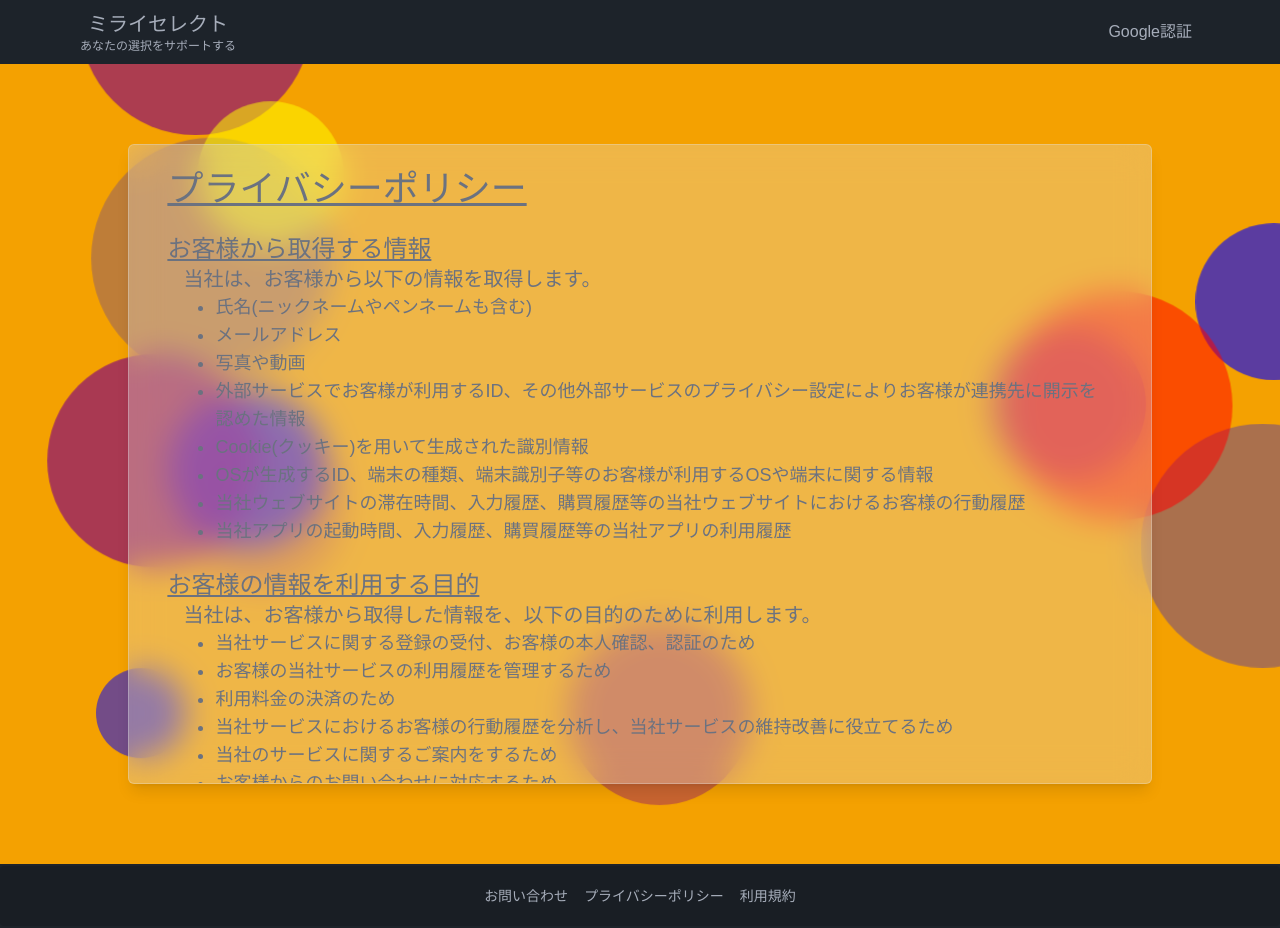
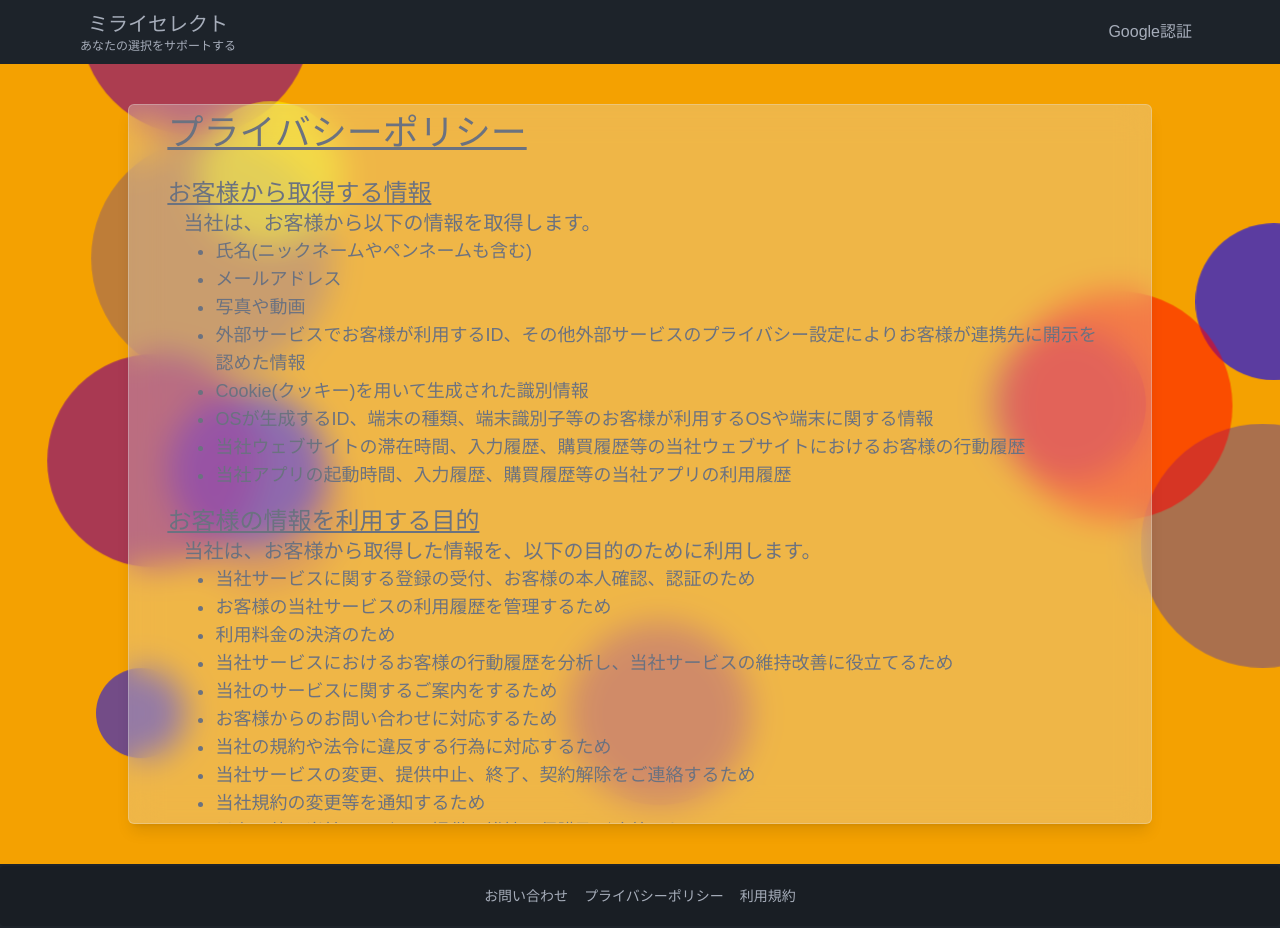
Before and after one commit to zio-tt/mirai_select, a Next.js app in the folder frontend/: page /privacy-policy in a window 1280 px wide. Built offline with nearby package versions, Linux system fonts and the light colour scheme; no server answers; a web font is replaced by a local one.

Commit message:
Refactor Privacy Policy Page

```diff
--- a/frontend/app/(routes)/(public)/privacy-policy/page.tsx
+++ b/frontend/app/(routes)/(public)/privacy-policy/page.tsx
@@ -1,58 +1,105 @@
 export default function PrivacyPolicy() {
   const h2Style = 'text-md md:text-lg lg:text-2xl underline';
   const h3Style = 'text-sm md:text-md lg:text-xl ml-4';
-  const liStyle  = 'text-xs md:text-sm lg:text-lg';
+  const liStyle = 'text-xs md:text-sm lg:text-lg';
+
+  type ContentsProps = {
+    title?: string;
+    subtitle?: string;
+    contents?: string[];
+  }
+
+  const Contents = ({ title, subtitle, contents }: ContentsProps) => {
+    return (
+      <div className='mb-[1rem]'>
+        {title && <h2 className={h2Style}>{title}</h2>}
+        {subtitle && <h3 className={h3Style}>{subtitle.split('\n').map((line, index) => (
+          <div key={index}>
+            {line}
+            <br />
+          </div>
+        ))}</h3>}
+        {contents && <ul className='list-disc ml-12'>{contents.map((content, index) => (
+          <li key={index} className={liStyle}>{content}</li>
+        ))}</ul>}
+      </div>
+    )
+  }
+
+  const sections = [
+    {
+      title:
+        `お客様から取得する情報`,
+      subtitle:
+        `当社は、お客様から以下の情報を取得します。`,
+      contents:
+        [
+          `氏名(ニックネームやペンネームも含む)`,
+          `メールアドレス`,
+          `写真や動画`,
+          `外部サービスでお客様が利用するID、その他外部サービスのプライバシー設定によりお客様が連携先に開示を認めた情報`,
+          `Cookie(クッキー)を用いて生成された識別情報`,
+          `OSが生成するID、端末の種類、端末識別子等のお客様が利用するOSや端末に関する情報`,
+          `当社ウェブサイトの滞在時間、入力履歴、購買履歴等の当社ウェブサイトにおけるお客様の行動履歴`,
+          `当社アプリの起動時間、入力履歴、購買履歴等の当社アプリの利用履歴`,
+        ]
+    },
+    {
+      title:
+        `お客様の情報を利用する目的`,
+      subtitle:
+        `当社は、お客様から取得した情報を、以下の目的のために利用します。`,
+      contents:
+        [
+          `当社サービスに関する登録の受付、お客様の本人確認、認証のため`,
+          `お客様の当社サービスの利用履歴を管理するため`,
+          `利用料金の決済のため`,
+          `当社サービスにおけるお客様の行動履歴を分析し、当社サービスの維持改善に役立てるため`,
+          `当社のサービスに関するご案内をするため`,
+          `お客様からのお問い合わせに対応するため`,
+          `当社の規約や法令に違反する行為に対応するため`,
+          `当社サービスの変更、提供中止、終了、契約解除をご連絡するため`,
+          `当社規約の変更等を通知するため`,
+          `以上の他、当社サービスの提供、維持、保護及び改善のため`,
+        ]
+    },
+    {
+      title:
+        `安全管理のために講じた措置`,
+      subtitle:
+        `当社が、お客様から取得した情報に関して安全管理のために講じた措置につきましては、末尾記載のお問い合わせ先にご連絡をいただきましたら、法令の定めに従い個別にご回答させていただきます。`,
+      contents:
+        []
+    },
+    {
+      title:
+        `第三者提供`,
+      subtitle:
+        `当社は、お客様から取得する情報のうち、個人データ（個人情報保護法第１６条第３項）に該当するものついては、あらかじめお客様の同意を得ずに、第三者（日本国外にある者を含みます。）に提供しません。`,
+      contents:
+        []
+    },
+  ]
 
   return (
-    <>
-      <div className='flex items-center justify-center w-screen min-h-screen overscroll-none'>
-        <div className="flex flex-col items-center justify-center w-[80vw] h-[80vh] my-[5vh]">
-          <div className="h-full w-full bg-gray-200/30 backdrop-blur-lg
-          rounded-md border border-gray-200/30 shadow-lg
-          flex flex-col justify-start py-[3vh] px-[3vw] overflow-auto">
-            <div className='flex text-left text-gray-500 text-lg md:text-2xl lg:text-4xl underline mb-[3vh]'>
-              <h1>プライバシーポリシー</h1>
-            </div>
-            <div className='flex text-left text-gray-500'>
-              <ul>
-                <h2 className={h2Style}>お客様から取得する情報</h2>
-                <h3 className={h3Style}>当社は、お客様から以下の情報を取得します。</h3>
-                <ul className="list-disc ml-12">
-                  <li className={liStyle}>氏名(ニックネームやペンネームも含む)</li>
-                  <li className={liStyle}>メールアドレス</li>
-                  <li className={liStyle}>写真や動画</li>
-                  <li className={liStyle}>外部サービスでお客様が利用するID、その他外部サービスのプライバシー設定によりお客様が連携先に開示を認めた情報</li>
-                  <li className={liStyle}>Cookie(クッキー)を用いて生成された識別情報</li>
-                  <li className={liStyle}>OSが生成するID、端末の種類、端末識別子等のお客様が利用するOSや端末に関する情報</li>
-                  <li className={liStyle}>当社ウェブサイトの滞在時間、入力履歴、購買履歴等の当社ウェブサイトにおけるお客様の行動履歴</li>
-                  <li className={liStyle}>当社アプリの起動時間、入力履歴、購買履歴等の当社アプリの利用履歴</li>
-                </ul>
-                <br />
-                <h2 className={h2Style}>お客様の情報を利用する目的</h2>
-                <h3 className={h3Style}>当社は、お客様から取得した情報を、以下の目的のために利用します。</h3>
-                <ul className="list-disc ml-12">
-                  <li className={liStyle}>当社サービスに関する登録の受付、お客様の本人確認、認証のため</li>
-                  <li className={liStyle}>お客様の当社サービスの利用履歴を管理するため</li>
-                  <li className={liStyle}>利用料金の決済のため</li>
-                  <li className={liStyle}>当社サービスにおけるお客様の行動履歴を分析し、当社サービスの維持改善に役立てるため</li>
-                  <li className={liStyle}>当社のサービスに関するご案内をするため</li>
-                  <li className={liStyle}>お客様からのお問い合わせに対応するため</li>
-                  <li className={liStyle}>当社の規約や法令に違反する行為に対応するため</li>
-                  <li className={liStyle}>当社サービスの変更、提供中止、終了、契約解除をご連絡するため</li>
-                  <li className={liStyle}>当社規約の変更等を通知するため</li>
-                  <li className={liStyle}>以上の他、当社サービスの提供、維持、保護及び改善のため</li>
-                </ul>
-                <br />
-                <h2 className={h2Style}>安全管理のために講じた措置</h2>
-                <h3 className={h3Style}>当社が、お客様から取得した情報に関して安全管理のために講じた措置につきましては、末尾記載のお問い合わせ先にご連絡をいただきましたら、法令の定めに従い個別にご回答させていただきます。</h3>
-                <br />
-                <h2 className={h2Style}>第三者提供</h2>
-                <h3 className={h3Style}>当社は、お客様から取得する情報のうち、個人データ（個人情報保護法第１６条第３項）に該当するものついては、あらかじめお客様の同意を得ずに、第三者（日本国外にある者を含みます。）に提供しません。</h3>
-              </ul>
-            </div>
+    <div className='flex items-start justify-center w-screen min-h-screen overscroll-none'>
+      <div className='flex flex-col items-center justify-center w-[80vw] h-[90vh] mt-[5vh]'>
+        <div className='h-full w-full bg-gray-200/30 backdrop-blur-lg rounded-md border border-gray-200/30 shadow-lg flex flex-col justify-start py-[1vh] px-[3vw] overflow-auto'>
+          <div className='flex text-left text-gray-500 text-lg md:text-2xl lg:text-4xl underline mb-[3vh]'>
+            <h1>プライバシーポリシー</h1>
+          </div>
+          <div className='flex flex-col text-left text-gray-500'>
+            {sections.map((section, index) => (
+              <Contents
+                key={index}
+                title={section.title}
+                subtitle={section.subtitle}
+                contents={section.contents}
+              />
+            ))}
           </div>
         </div>
       </div>
-    </>
+    </div>
   );
 }
```
